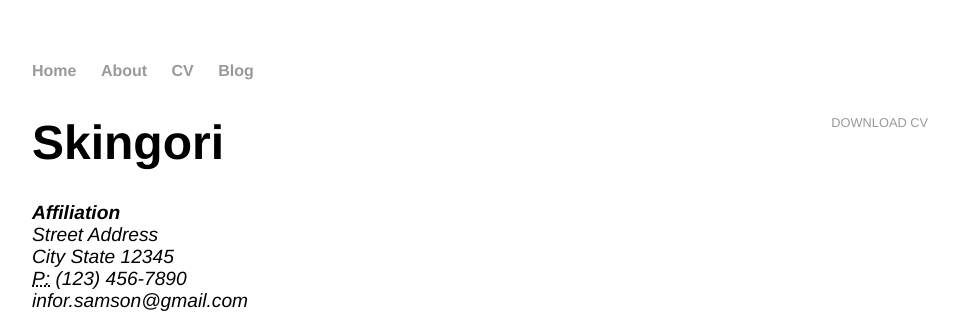
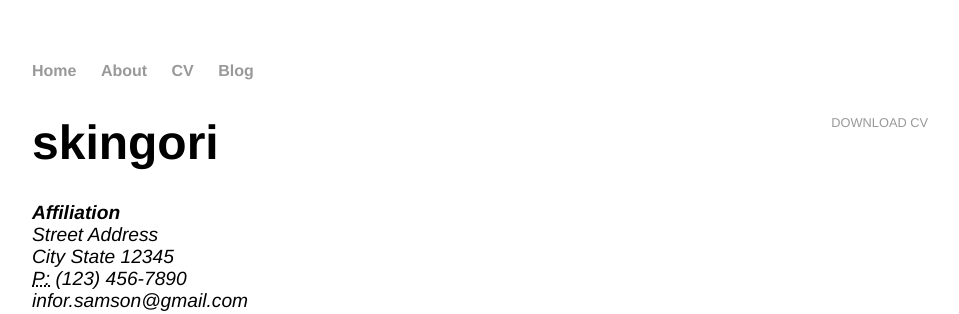
Before and after one commit to skingori/skingori.github.io, a Jekyll site: the page built from cv/index.html, in a window 1280 px wide. Shown: the top 314 px of the page, without its empty margins (160-1119 px from the left). Built offline with Jekyll 4.4.1, drawn with Linux system fonts in a browser that asks for light colours.

Commit message:
first commit

```diff
--- a/_config.yml
+++ b/_config.yml
@@ -1,3 +1,3 @@
-name: Skingori, Horrible Cop
+name: skingori, Horrible Cop
 markdown: kramdown
 permalink: /blog/:year/:month/:day/:title
--- a/cv/index.html
+++ b/cv/index.html
@@ -5,7 +5,7 @@ title: Skingori
 
 	<div class="cv">
 		<a href="#" class="download" title="Download CV as PDF">Download CV</a>
-					<h1>Skingori</h1>
+					<h1>skingori</h1>
 					<address>
 					<strong>Affiliation</strong><br>
 					Street Address<br>
--- a/index.html
+++ b/index.html
@@ -4,6 +4,6 @@ title: Skingori, Horrible Cop
 ---
 
 		<div class="blurb">
-			<h1>Hi there, I'm Skingori!</h1>
+			<h1>Hi there, I'm skingori!</h1>
 			<p>I'm best known as the horrible cop from <em>A Touch of Evil</em>. Don't trust me. <a href="/about">Read more about my life...</a></p>
 		</div>
```
Also changed, not shown: README.md.
